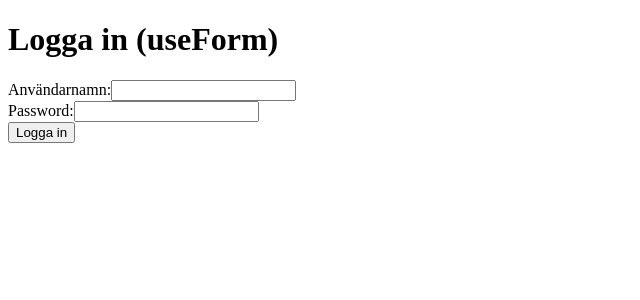
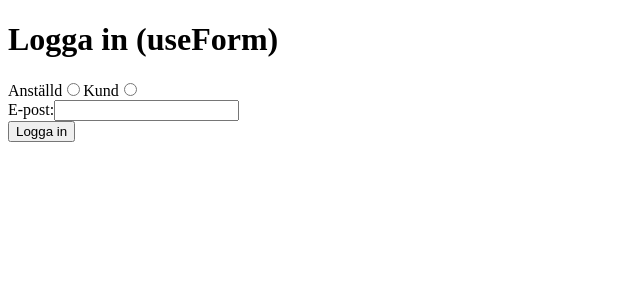
Before and after one commit to jonatanhallenberg/skandia-react, a React (Vite) app in the folder vite-demo/vite-project/: page / in a window 1280 px wide. Shown: the top 300 px of the page, without its empty margins (0-640 px from the left). Built offline with nearby package versions, Linux system fonts and the light colour scheme.

Commit message:
Login form hook

```diff
--- a/vite-demo/vite-project/src/components/LoginFormHook/LoginFormHook.tsx
+++ b/vite-demo/vite-project/src/components/LoginFormHook/LoginFormHook.tsx
@@ -2,7 +2,9 @@ import { useForm, SubmitHandler } from "react-hook-form"
 
 type Inputs = {
     username: string,
-    password: string
+    password: string,
+    email: string,
+    userType: "employee" | "customer"
 }
 
 export const LoginFormHook = () => {
@@ -14,13 +16,22 @@ export const LoginFormHook = () => {
         formState: { errors },
     } = useForm<Inputs>()
 
-    console.log('errors', errors);
+    const userType = watch("userType");
+    console.log('userType', userType);
+
     const onSubmit: SubmitHandler<Inputs> = (data) => console.log('data från formulär', data)
 
     return (
         <>
             <h1>Logga in (useForm)</h1>
             <form onSubmit={handleSubmit(onSubmit)}>
+
+                <div>
+                    <label htmlFor="employee">Anställd</label><input {...register("userType")} id="employee" type="radio" value="employee"></input>
+                    <label htmlFor="customer">Kund</label><input {...register("userType")} id="customer" type="radio" value="customer"></input>
+                </div>
+
+                {userType === "customer" ? <>
                     <div>
                         <label>Användarnamn:</label>
                         {errors.username?.type === "required" && <div style={{ color: "red" }}>Du har inte fyllt i användarnamn</div>}
@@ -39,6 +50,19 @@ export const LoginFormHook = () => {
                             {...register("password", { required: true, minLength: 3 })}
                             type="password"></input>
                     </div>
+                </> : <>
+
+                    <div>
+                        <label>E-post:</label>
+                        {errors.email?.type === "required" && <div style={{ color: "red" }}>Du har inte fyllt i e-post</div>}
+                        {errors.email?.type === "pattern" && <div style={{ color: "red" }}>Du måste fylla i en korrekt e-post</div>}
+                        <input
+                            {...register("email", { required: true, pattern: /^[\w-\.]+@([\w-]+\.)+[\w-]{2,4}$/g })}
+                            type="text"
+                        ></input>
+                    </div>
+
+                </>}
 
                 <button type="submit">Logga in</button>
             </form>
```
Lines whose indentation alone changed are shown as unchanged.
